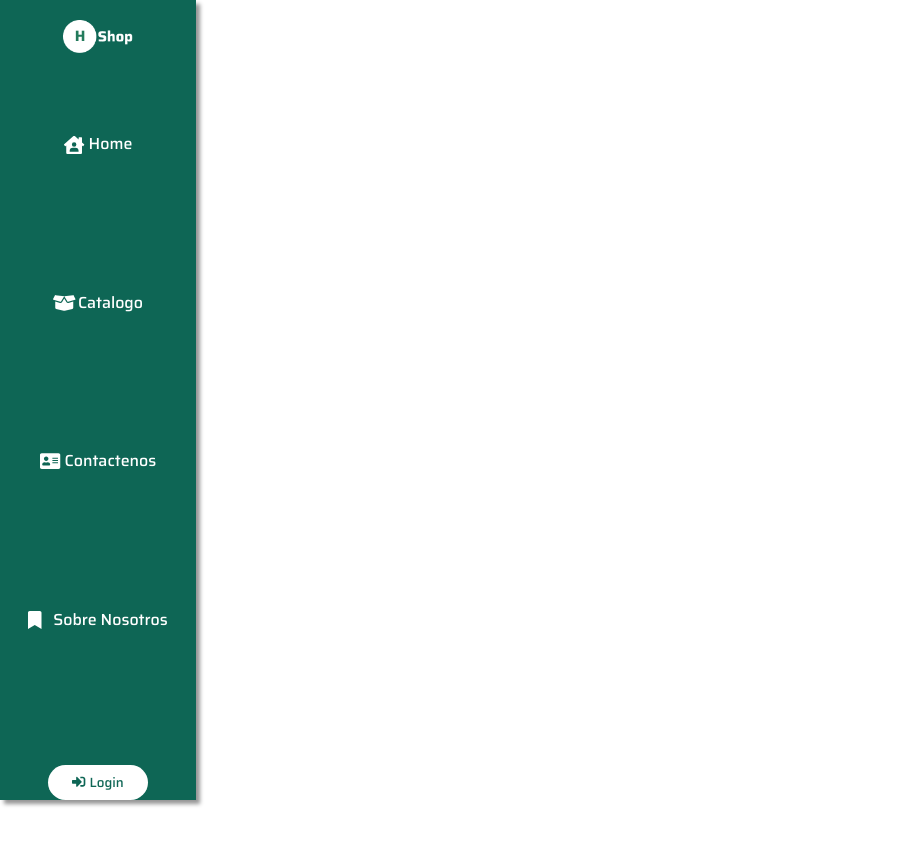
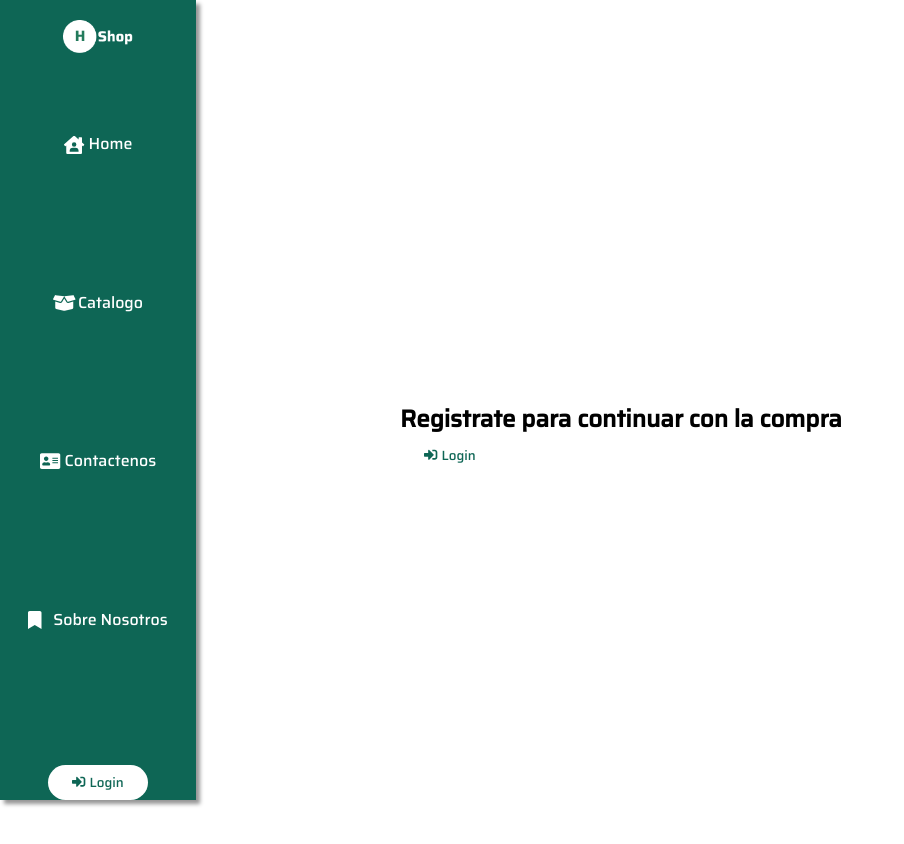
Before and after one commit to guidoabelleira/E-Commerce-PF10, a React (Create React App) app in the folder client/: page /shopcart/checkout in a window 1280 px wide. Shown: the top 844 px of the page, without its empty margins (0-904 px from the left). Before the commit the page ends 800 px from the top, so only its background shows below. Built offline with nearby package versions, Linux system fonts and the light colour scheme.

Commit message:
Checkout

```diff
--- a/client/src/App.js
+++ b/client/src/App.js
@@ -17,6 +17,7 @@ import AddProduct from './components/CreateProductForm/Form';
 import AddCategories from './components/CreateCategoryForm/CategoryForm';
 import Stock from './components/StockProduct/StockProduct';
 import Orders from './components/Orders/Orders';
+import CheckOut from './components/CheckOut/CheckOut';
 
 
 import { authenticatedUserDb } from './components/Hooks/users';
@@ -48,6 +49,7 @@ function App() {
                             <Route exact path={"/addproduct"} component={AdminProducts} />
                             <Route exact path={"/products/:id"} component={DetailCard} />
                             <Route exact path={"/shopcart"} component={ShopCart} />
+                            <Route exact path={'/shopcart/checkout'} component={CheckOut} />
                             <Route exact path={"/about"} component={AboutUs} />
                             <Route path={'/adminproducts'} component={NavBarAdminProducts} />
                             <Route exact path={'/adminproducts'} component={AdminProducts} />
@@ -65,6 +67,7 @@ function App() {
                             <Route exact path={"/products"} component={Products} />
                             <Route exact path={"/products/:id"} component={DetailCard} />
                             <Route exact path={"/shopcart"} component={ShopCart} />
+                            <Route exact path={'/shopcart/checkout'} component={CheckOut} />
                             <Route exact path={"/about"} component={AboutUs} />
                             <Route exact path={"/contact"} component={ContactUs} />
                             <Route path={'/adminproducts'} component={NavBarAdminProducts} />
--- /dev/null
+++ b/client/src/components/CheckOut/CheckOut.jsx
@@ -0,0 +1,22 @@
+// import { useDispatch, useSelector } from "react-redux";
+import {useAuth0} from "@auth0/auth0-react"
+import LogoutButton from '../LoginButton/LoginButton';
+import style from './checkOut.module.css';
+
+export default function CheckOut (){
+    const {isAuthenticated} = useAuth0();
+    // const dispatch = useDispatch();
+    // const state = useSelector(state => state.shopProduct);
+
+
+    return isAuthenticated ? (
+        <div className={style.container}>
+            <h2>soy checkout</h2>
+        </div>
+    ) : (
+        <div className={style.container}>
+            <h2>Registrate para continuar con la compra</h2>
+            <LogoutButton />
+        </div>
+    )
+}
--- /dev/null
+++ b/client/src/components/CheckOut/checkOut.module.css
@@ -0,0 +1,3 @@
+.container {
+    margin: 50vh
+}
--- a/client/src/components/ShopCart/ShopCart.jsx
+++ b/client/src/components/ShopCart/ShopCart.jsx
@@ -3,6 +3,7 @@ import{useDispatch, useSelector} from "react-redux"
 import {NavLink as Link} from "react-router-dom"
 import {removeShopCart} from "../../redux/actions"
 import removeProductShopCart from '../Hooks/removeProductShopCart';
+
 function ShopCart() {
     const dispatch = useDispatch()
     let products = useSelector(state => state.shopProduct)
@@ -22,6 +23,13 @@ if(products){
                     <button type="button" className={style.bttn} onClick={a => dispatch(removeShopCart(removeProductShopCart(products, e)))}>Remove</button>
             </div>
         })}
+        <div>
+            <div className={style.container}>
+                <Link to="/shopcart/checkout">
+                    <button type="button" ><p>Comprar!</p></button>
+                </Link>
+            </div>
+        </div>
         </div>
 
 
--- a/client/src/components/ShopCartButton/ShopCartButton.jsx
+++ b/client/src/components/ShopCartButton/ShopCartButton.jsx
@@ -8,7 +8,7 @@ export default function ShopCartButton(){
     state = state?.filter(Boolean)
     return(
         <div className={style.container}>
-        <Link className={style.link} to="/shopCart">
+        <Link className={style.link} to="/shopcart">
             <button type="button" ><img src={cart} alt="cart" height="20px" width="20px"/><p>{state.length} Añadidos</p></button>
             </Link>
         </div>
```
Lines whose indentation alone changed are shown as unchanged.
